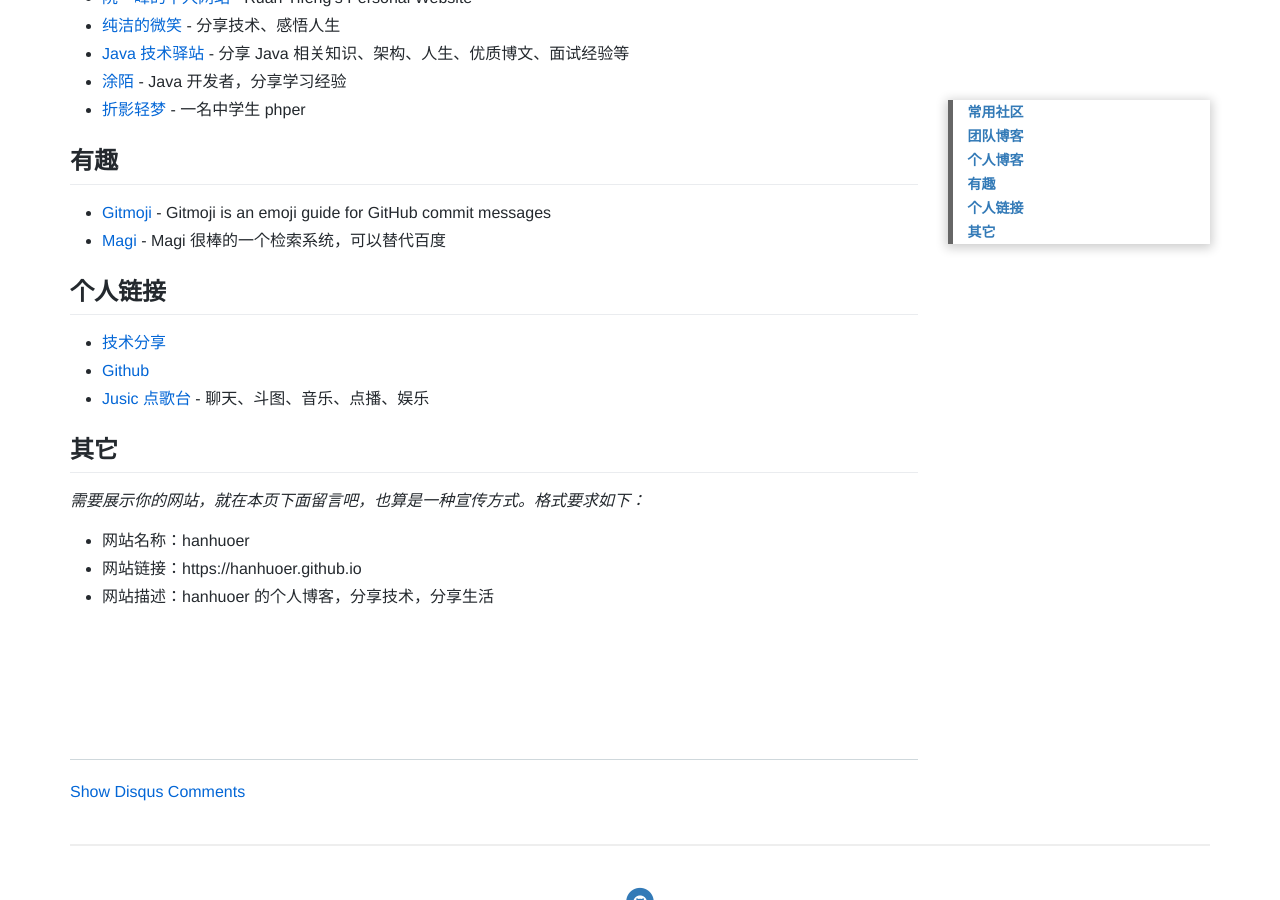
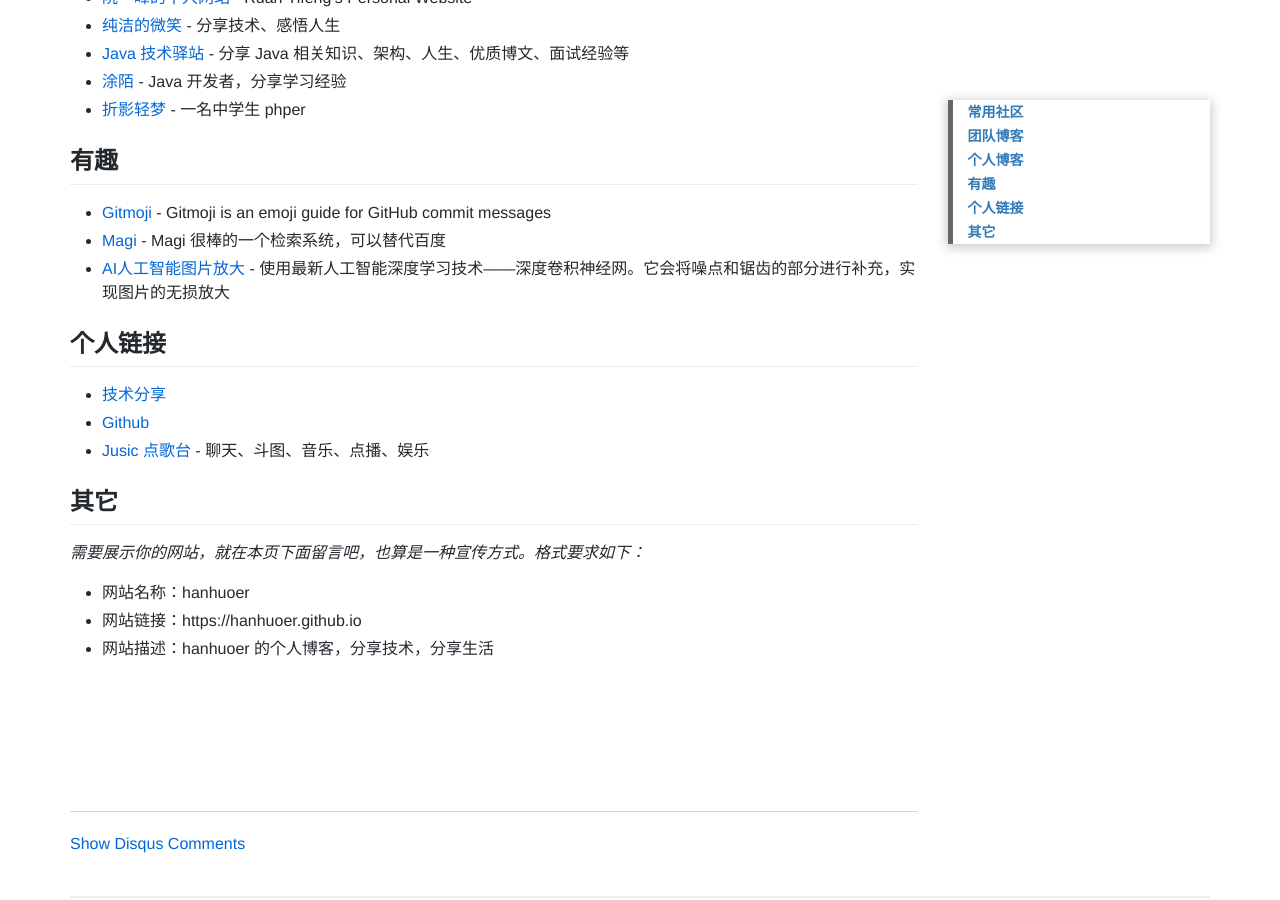
Before and after one commit to hanhuoer/hanhuoer.github.io, a Jekyll site: the page built from pages/link.md, in a window 1280 px wide and 900 px high, scrolled down 847 px. Built offline with Jekyll 4.4.1, drawn with Linux system fonts in a browser that asks for light colours; nearby versions of some CDN libraries; comment, search, counter and statistics services are not loaded.

Commit message:
:pencil: link, bigjpg

```diff
--- a/pages/link.md
+++ b/pages/link.md
@@ -31,6 +31,7 @@ permalink: /link
 
 - [Gitmoji](https://gitmoji.carloscuesta.me/) - Gitmoji is an emoji guide for GitHub commit messages
 - [Magi](https://magi.com/) - Magi 很棒的一个检索系统，可以替代百度
+- [AI人工智能图片放大](https://bigjpg.com/) - 使用最新人工智能深度学习技术——深度卷积神经网。它会将噪点和锯齿的部分进行补充，实现图片的无损放大
 
 ## 个人链接
 
```
